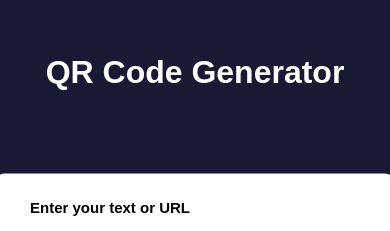
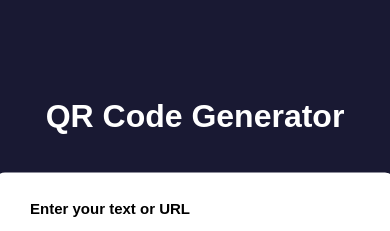
Before and after one commit to sudhanshug0182/QR-Code, a plain HTML site: page index.html in a window 390 px wide. Shown: the part 126-357 px from the top of the page. Drawn offline with Linux system fonts and the light colour scheme.

Commit message:
Resolved heading responsiveness problem

```diff
--- a/index.html
+++ b/index.html
@@ -1,14 +1,16 @@
 <!DOCTYPE html>
 <html lang="en">
+
 <head>
     <meta charset="UTF-8">
     <meta name="viewport" content="width=device-width, initial-scale=1.0">
     <title>QR Code Generator</title>
     <link rel="stylesheet" href="style.css">
 </head>
+
 <body>
-    <h1>QR Code Generator</h1>
     <div class="container">
+        <h1>QR Code Generator</h1>
         <p>Enter your text or URL</p>
         <input type="text" placeholder="Text or URL" id="QR_Input">
 
@@ -17,6 +19,8 @@
         </div>
         <button id="showQR">Generate QR Code</button>
     </div>
+
     <script src="script.js"></script>
 </body>
+
 </html>
--- a/style.css
+++ b/style.css
@@ -11,8 +11,8 @@ body{
 
 h1{
     text-align: center;
-    color: white;
-    margin-top: 180px ;
+    margin:-100px auto 65px;
+    color: #fff;
 }
 
 .container{
@@ -47,7 +47,7 @@ h1{
     border-radius: 5px;
     max-height: 0;
     overflow: hidden;
-    transition: max-height 1s;
+    transition: max-height 3s ease-out;
 }
 
 #QR_Code{
```
